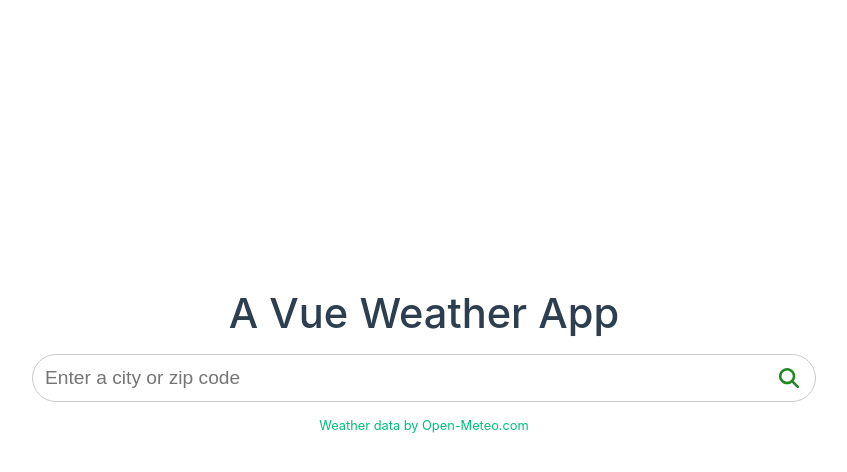
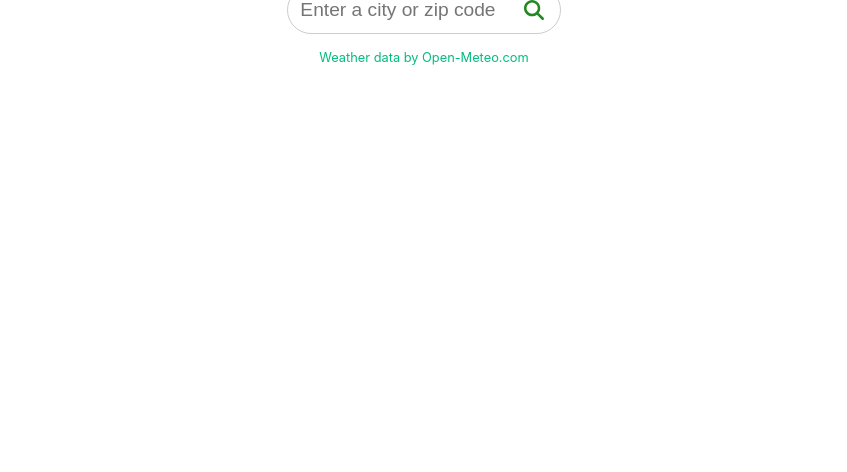
Before and after one commit to gitnamehere/vue-weather-app, a Vue app: page / in a window 1280 px wide. Shown: the top 472 px of the page, without its empty margins (216-1063 px from the left). Built offline with nearby package versions, Linux system fonts and the light colour scheme.

Commit message:
change global app styles

```diff
--- a/src/assets/main.css
+++ b/src/assets/main.css
@@ -2,8 +2,6 @@
 
 #app {
   margin: 0 auto;
-  padding: 1rem;
-  width: 90%;
   font-weight: normal;
 }
 
@@ -24,7 +22,6 @@ a,
 
   body {
     display: flex;
-    place-items: center;
   }
 
   .searchbar {
```
